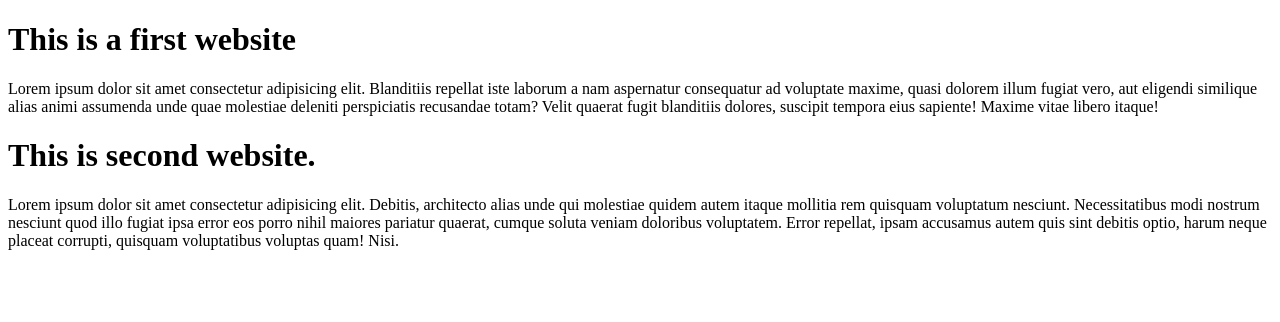
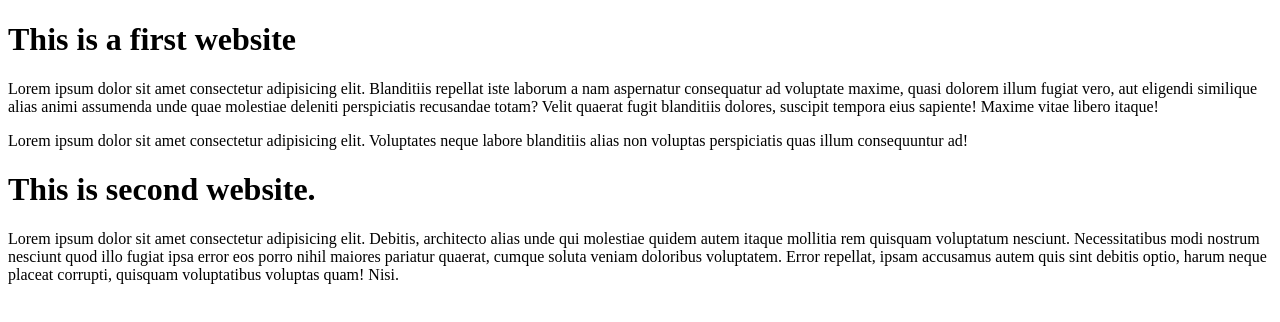
Before and after one commit to Rakhalbd/DTek, a plain HTML site: page index.html in a window 1280 px wide. Drawn offline with Linux system fonts and the light colour scheme.

Commit message:
some new line added

```diff
--- a/index.html
+++ b/index.html
@@ -15,6 +15,8 @@
       consequatur ad voluptate maxime, quasi dolorem illum fugiat vero, aut eligendi similique alias animi assumenda
       unde quae molestiae deleniti perspiciatis recusandae totam? Velit quaerat fugit blanditiis dolores, suscipit
       tempora eius sapiente! Maxime vitae libero itaque!</p>
+    <p>Lorem ipsum dolor sit amet consectetur adipisicing elit. Voluptates neque labore blanditiis alias non voluptas
+      perspiciatis quas illum consequuntur ad!</p>
   </div>
   <div>
     <h1>This is second website.</h1>
```
